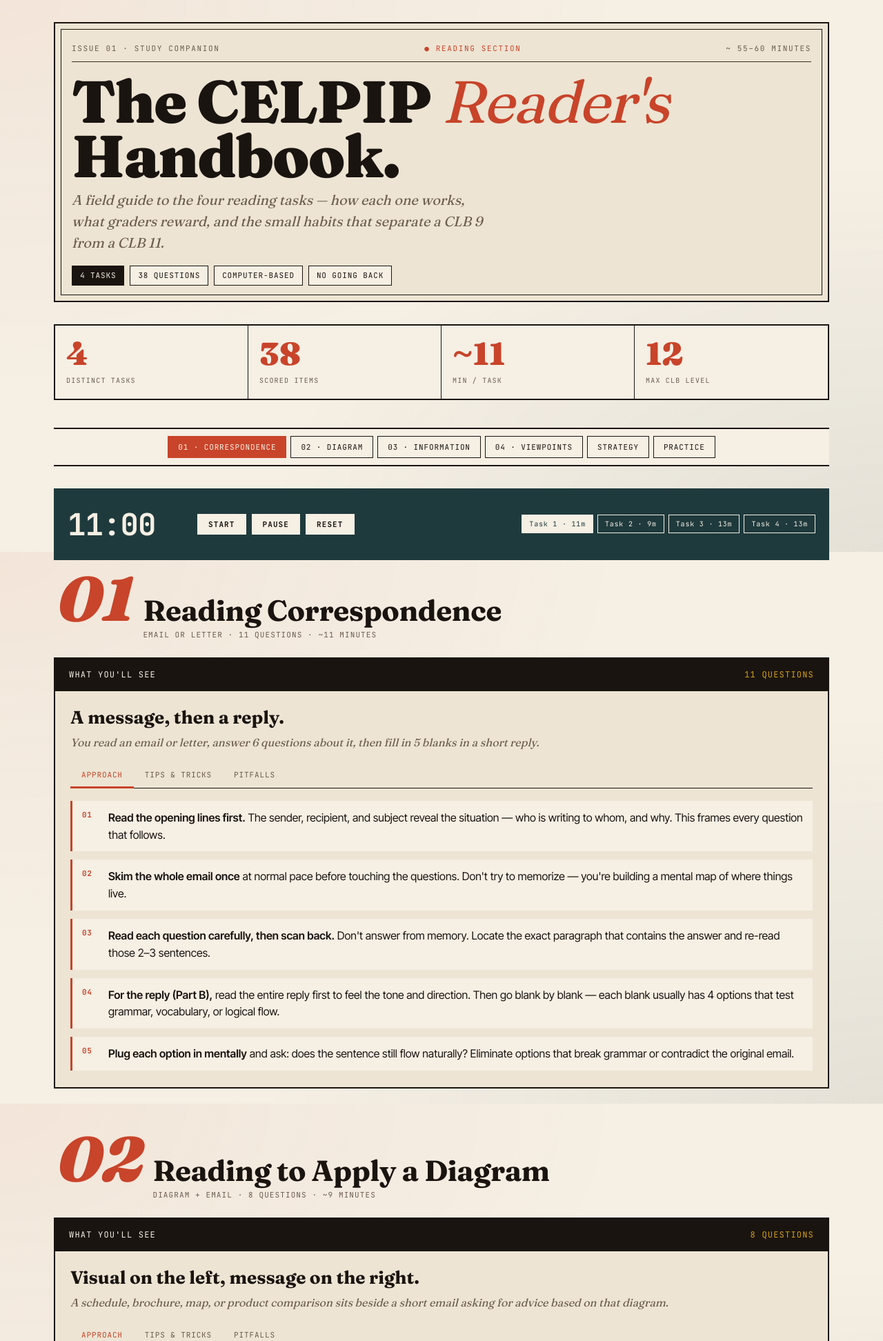
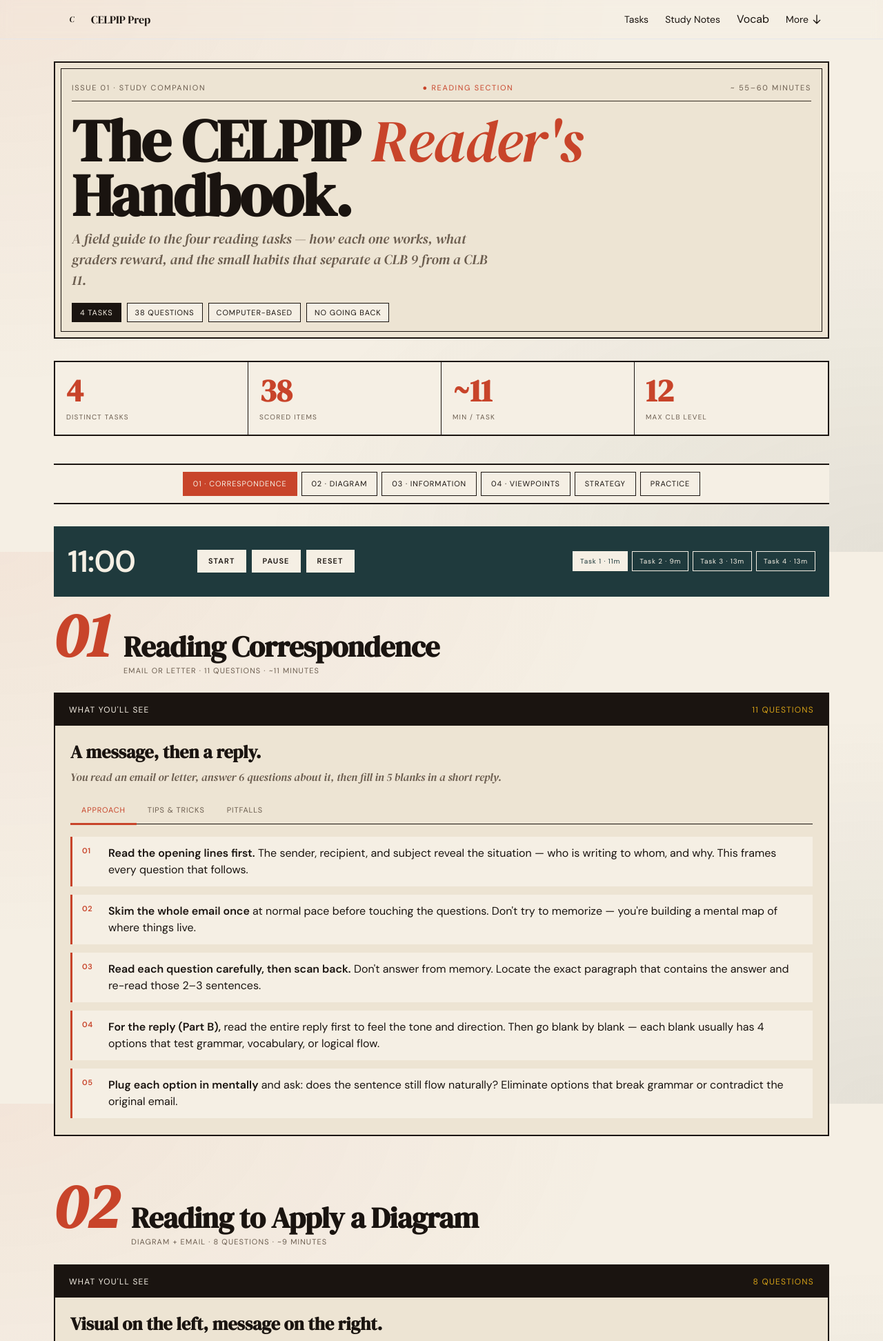
Before and after one commit to sudi-p/celpip-speaking, a Django app: page /reading in a window 1280 px wide. Shown: the top 1944 px of the page at 69% size. Run offline with Django 5.2, Linux system fonts and the light colour scheme; parts of the project's set-up code (start-up, migrations or seed data) failed here and were passed over; some libraries are stand-ins or nearby versions.

Commit message:
navbar on listening and reading

```diff
--- a/templates/reading.html
+++ b/templates/reading.html
@@ -6,7 +6,20 @@
 <title>CELPIP Reading — A Study Companion</title>
 <link rel="preconnect" href="https://fonts.googleapis.com">
 <link rel="preconnect" href="https://fonts.gstatic.com" crossorigin>
-<link href="https://fonts.googleapis.com/css2?family=Fraunces:opsz,wght@9..144,400;9..144,500;9..144,700;9..144,900&family=JetBrains+Mono:wght@400;500;700&family=Inter+Tight:wght@400;500;600;700&display=swap" rel="stylesheet">
+<link href="https://fonts.googleapis.com/css2?family=DM+Serif+Display:ital@0;1&family=DM+Sans:wght@300;400;500;600&display=swap" rel="stylesheet" />
+<script src="https://cdn.tailwindcss.com"></script>
+<script>
+  tailwind.config = {
+    theme: {
+      extend: {
+        fontFamily: {
+          display: ['"DM Serif Display"', 'serif'],
+          body: ['"DM Sans"', 'sans-serif'],
+        },
+      },
+    },
+  }
+</script>
 <style>
   :root{
     --ink:#1a1410;
@@ -19,7 +32,7 @@
     --rule:#3a2f25;
   }
   *{box-sizing:border-box;margin:0;padding:0}
-  html,body{background:var(--paper);color:var(--ink);font-family:'Inter Tight',sans-serif;line-height:1.55}
+  html,body{background:var(--paper);color:var(--ink);font-family:'DM Sans',sans-serif;line-height:1.55}
   body{
     background-image:
       radial-gradient(ellipse at top left, rgba(200,68,42,.06), transparent 50%),
@@ -46,25 +59,25 @@
   }
   .ribbon{
     display:flex;justify-content:space-between;align-items:center;
-    font-family:'JetBrains Mono',monospace;font-size:11px;letter-spacing:.15em;
+    font-family:'DM Sans',sans-serif;font-size:11px;letter-spacing:.15em;
     text-transform:uppercase;color:var(--mute);
     border-bottom:1px solid var(--rule);padding-bottom:10px;margin-bottom:18px;
   }
   .ribbon span:nth-child(2){color:var(--accent)}
   .title{
-    font-family:'Fraunces',serif;font-weight:900;
+    font-family:'DM Serif Display',serif;font-weight:900;
     font-size:clamp(40px,7vw,86px);line-height:.92;letter-spacing:-.02em;
     margin-bottom:8px;
   }
   .title em{font-style:italic;font-weight:400;color:var(--accent)}
   .sub{
-    font-family:'Fraunces',serif;font-style:italic;font-size:clamp(16px,2vw,20px);
+    font-family:'DM Serif Display',serif;font-style:italic;font-size:clamp(16px,2vw,20px);
     color:var(--mute);max-width:620px;margin-top:6px;
   }
   .pill-row{display:flex;flex-wrap:wrap;gap:8px;margin-top:18px}
   .pill{
     border:1.5px solid var(--ink);padding:5px 11px;font-size:11px;
-    font-family:'JetBrains Mono',monospace;letter-spacing:.08em;text-transform:uppercase;
+    font-family:'DM Sans',sans-serif;letter-spacing:.08em;text-transform:uppercase;
     background:var(--paper);
   }
   .pill.accent{background:var(--ink);color:var(--paper)}
@@ -78,8 +91,8 @@
     padding:18px 16px;border-right:1.5px solid var(--ink);background:var(--paper);
   }
   .stat:last-child{border-right:none}
-  .stat-num{font-family:'Fraunces',serif;font-size:46px;font-weight:900;line-height:1;color:var(--accent)}
-  .stat-lbl{font-family:'JetBrains Mono',monospace;font-size:10px;letter-spacing:.12em;
+  .stat-num{font-family:'DM Serif Display',serif;font-size:46px;font-weight:900;line-height:1;color:var(--accent)}
+  .stat-lbl{font-family:'DM Sans',sans-serif;font-size:10px;letter-spacing:.12em;
     text-transform:uppercase;color:var(--mute);margin-top:8px}
 
   /* ---------- Section nav ---------- */
@@ -92,7 +105,7 @@
   .navbar-inner{display:flex;flex-wrap:wrap;gap:6px;justify-content:center}
   .nav-btn{
     background:transparent;border:1.5px solid var(--ink);color:var(--ink);
-    padding:8px 14px;font-family:'JetBrains Mono',monospace;font-size:11px;
+    padding:8px 14px;font-family:'DM Sans',sans-serif;font-size:11px;
     letter-spacing:.08em;text-transform:uppercase;cursor:pointer;
     transition:all .18s ease;
   }
@@ -103,15 +116,15 @@
   .section{margin-bottom:64px}
   .section-head{display:flex;align-items:baseline;gap:18px;margin-bottom:24px;flex-wrap:wrap}
   .section-num{
-    font-family:'Fraunces',serif;font-size:90px;font-weight:900;line-height:.85;
+    font-family:'DM Serif Display',serif;font-size:90px;font-weight:900;line-height:.85;
     color:var(--accent);font-style:italic;
   }
   .section-title-wrap h2{
-    font-family:'Fraunces',serif;font-weight:700;font-size:clamp(28px,4vw,42px);
+    font-family:'DM Serif Display',serif;font-weight:700;font-size:clamp(28px,4vw,42px);
     letter-spacing:-.01em;line-height:1;
   }
   .section-title-wrap .meta{
-    font-family:'JetBrains Mono',monospace;font-size:11px;letter-spacing:.1em;
+    font-family:'DM Sans',sans-serif;font-size:11px;letter-spacing:.1em;
     text-transform:uppercase;color:var(--mute);margin-top:6px;
   }
 
@@ -123,17 +136,17 @@
   .task-bar{
     display:flex;justify-content:space-between;align-items:center;
     background:var(--ink);color:var(--paper);padding:14px 20px;
-    font-family:'JetBrains Mono',monospace;font-size:12px;letter-spacing:.1em;
+    font-family:'DM Sans',sans-serif;font-size:12px;letter-spacing:.1em;
     text-transform:uppercase;
   }
   .task-bar span:last-child{color:var(--accent-3)}
   .task-body{padding:24px 22px}
   .task h3{
-    font-family:'Fraunces',serif;font-weight:700;font-size:26px;
+    font-family:'DM Serif Display',serif;font-weight:700;font-size:26px;
     margin-bottom:8px;line-height:1.15;
   }
   .task .tagline{
-    font-family:'Fraunces',serif;font-style:italic;color:var(--mute);
+    font-family:'DM Serif Display',serif;font-style:italic;color:var(--mute);
     margin-bottom:18px;font-size:16px;
   }
 
@@ -141,7 +154,7 @@
   .tabs{display:flex;gap:0;border-bottom:1.5px solid var(--ink);margin-bottom:18px;flex-wrap:wrap}
   .tab{
     background:transparent;border:none;border-bottom:3px solid transparent;
-    padding:10px 16px;cursor:pointer;font-family:'JetBrains Mono',monospace;
+    padding:10px 16px;cursor:pointer;font-family:'DM Sans',sans-serif;
     font-size:11px;letter-spacing:.08em;text-transform:uppercase;
     color:var(--mute);transition:all .15s;margin-bottom:-1.5px;
   }
@@ -160,7 +173,7 @@
   .steps li::before{
     content:counter(step,decimal-leading-zero);
     position:absolute;left:14px;top:12px;
-    font-family:'JetBrains Mono',monospace;font-size:11px;font-weight:700;
+    font-family:'DM Sans',sans-serif;font-size:11px;font-weight:700;
     color:var(--accent);letter-spacing:.05em;
   }
   .steps li strong{font-weight:600;color:var(--ink)}
@@ -195,20 +208,20 @@
     margin:18px 0;display:flex;align-items:center;gap:18px;flex-wrap:wrap;
   }
   .timer-display{
-    font-family:'JetBrains Mono',monospace;font-size:44px;font-weight:700;
+    font-family:'DM Sans',sans-serif;font-size:44px;font-weight:700;
     letter-spacing:-.02em;min-width:170px;
   }
   .timer-controls{display:flex;gap:8px;flex-wrap:wrap}
   .timer-btn{
     background:var(--paper);color:var(--ink);border:none;padding:8px 16px;
-    font-family:'JetBrains Mono',monospace;font-size:11px;letter-spacing:.1em;
+    font-family:'DM Sans',sans-serif;font-size:11px;letter-spacing:.1em;
     text-transform:uppercase;cursor:pointer;font-weight:700;
   }
   .timer-btn:hover{background:var(--accent-3)}
   .timer-presets{display:flex;gap:6px;flex-wrap:wrap;margin-left:auto}
   .preset{
     background:transparent;color:var(--paper);border:1px solid var(--paper);
-    padding:6px 10px;font-family:'JetBrains Mono',monospace;font-size:10px;
+    padding:6px 10px;font-family:'DM Sans',sans-serif;font-size:10px;
     cursor:pointer;letter-spacing:.08em;
   }
   .preset:hover,.preset.active{background:var(--paper);color:var(--accent-2)}
```
Also changed, not shown: other parts of templates/reading.html (+28 -26 lines), templates/listening.html (+51 -36 lines).
